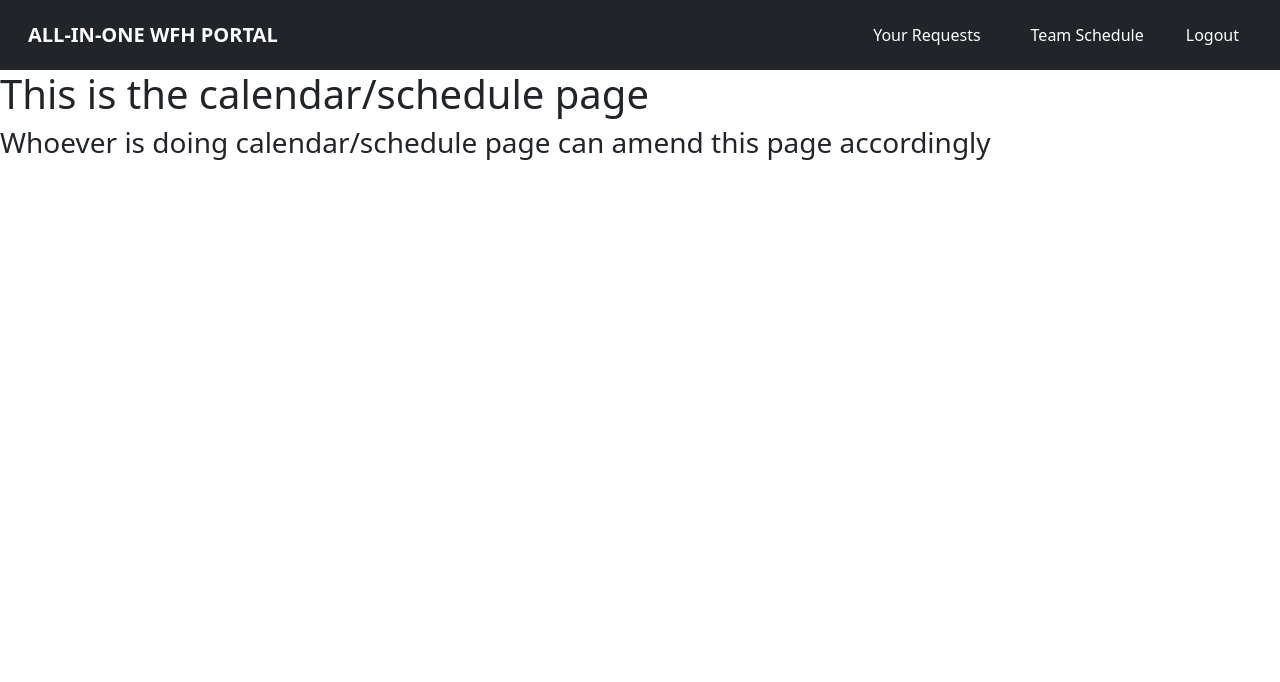
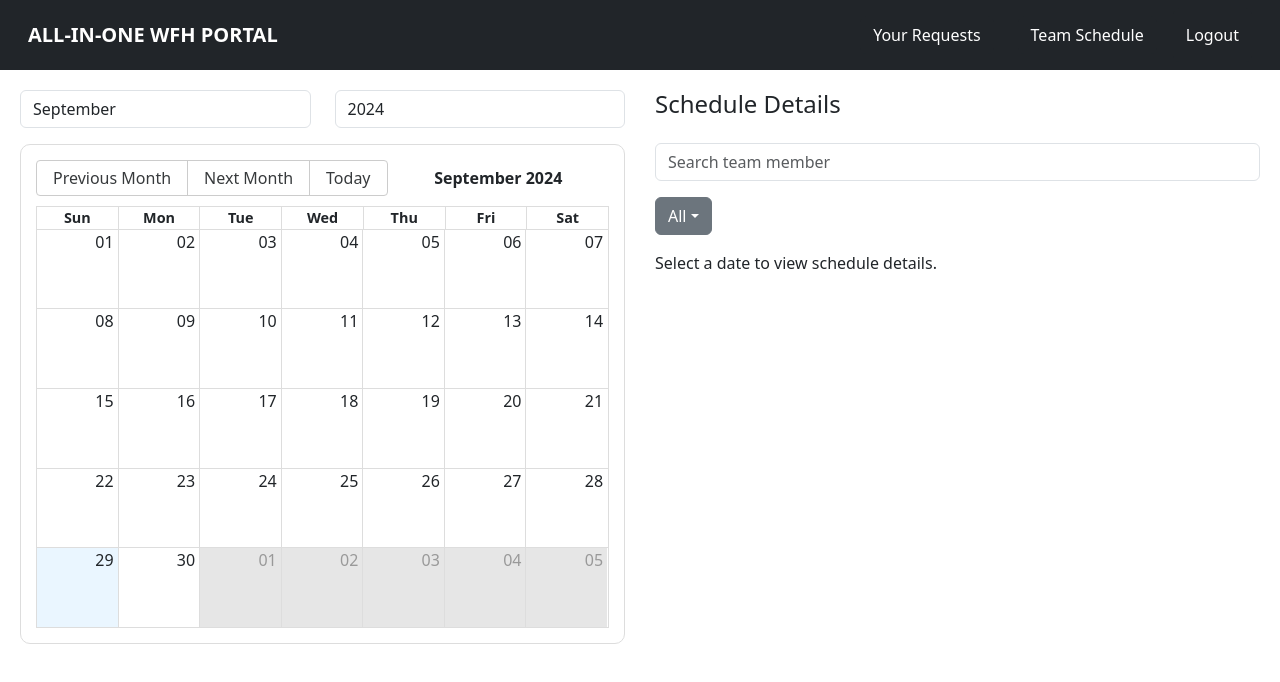
Before and after one commit to weijietan2022/SPM-G2T8-DimSum, a React (Vite) app in the folder spm-g2t8-dimsum/: page /calendar in a window 1280 px wide. Shown: the top 682 px of the page. Built offline with nearby package versions, Linux system fonts and the light colour scheme.

Commit message:
Calendar Page Frontend
Frontend for React Calendar Partially done

```diff
--- a/spm-g2t8-dimsum/package.json
+++ b/spm-g2t8-dimsum/package.json
@@ -10,6 +10,7 @@
   },
   "dependencies": {
     "react": "^18.2.0",
+    "react-big-calendar": "^1.14.1",
     "react-dom": "^18.2.0",
     "react-router-dom": "^6.26.2"
   },
--- a/spm-g2t8-dimsum/src/App.jsx
+++ b/spm-g2t8-dimsum/src/App.jsx
@@ -3,8 +3,16 @@ import './css/App.css';
 import Navbar from './components/Navbar';
 import { Routes, Route, Navigate } from 'react-router-dom';
 import Login from './components/Login';
-import Calendar from './components/Calendar';
+import WFHCalendar from './components/Calendar';
 import YourRequests from './components/YourRequests';  // Import your other components
+
+const events = [
+  { id: 1, teamMember: 'John Doe', start: new Date(2024, 8, 20), end: new Date(2024, 8, 20), status: 'WFH' },
+  { id: 2, teamMember: 'Jane Doe', start: new Date(2024, 8, 21), end: new Date(2024, 8, 21), status: 'office' },
+  { id: 3, teamMember: 'Jack', start: new Date(2024, 8, 21), end: new Date(2024, 8, 21), status: 'WFH' },
+  { id: 4, teamMember: 'Jolene', start: new Date(2024, 8, 21), end: new Date(2024, 8, 21), status: 'WFH' },
+  // More events here
+];
 
 const App = () => {
   const [isAuthenticated, setIsAuthenticated] = useState(true);
@@ -25,7 +33,7 @@ const App = () => {
         <>
           <Route path="/" element={<Navigate to="/calendar" />} />
           <Route path="/yourrequests" element={<><Navbar onLogout={handleLogout} /><YourRequests /></>} />
-          <Route path="/calendar" element={<><Navbar onLogout={handleLogout} /><Calendar /></>} />
+          <Route path="/calendar" element={<><Navbar onLogout={handleLogout} /><WFHCalendar events={events}/></>} />
         </>
       ) : (
         <Route path="*" element={<Navigate to="/login" />} />
--- a/spm-g2t8-dimsum/src/components/Calendar.jsx
+++ b/spm-g2t8-dimsum/src/components/Calendar.jsx
@@ -1,12 +1,169 @@
-import React from 'react';
+import React, { useState, useEffect } from 'react';
+import { Calendar, momentLocalizer } from 'react-big-calendar';
+import moment from 'moment';
+import 'react-big-calendar/lib/css/react-big-calendar.css';
+import { Form, Row, Col, Dropdown, DropdownButton, InputGroup, Container } from 'react-bootstrap';
 
-const Calendar = () => {
+const localizer = momentLocalizer(moment);
+
+const CustomToolbar = ({ date, onNavigate }) => {
+  const handlePrevious = () => {
+    onNavigate('PREV');
+  };
+
+  const handleNext = () => {
+    onNavigate('NEXT');
+  };
+
+  const handleToday = () => {
+    onNavigate('TODAY');
+  };
+
   return (
-    <div>
-      <h1>This is the calendar/schedule page</h1>
-      <h3>Whoever is doing calendar/schedule page can amend this page accordingly</h3>
+    <div className="rbc-toolbar">
+      <span className="rbc-btn-group">
+        <button type="button" onClick={handlePrevious}>Previous Month</button>
+        <button type="button" onClick={handleNext}>Next Month</button>
+        <button type="button" onClick={handleToday}>Today</button>
+      </span>
+      <span className="rbc-toolbar-label"><b>{moment(date).format('MMMM YYYY')}</b></span>
     </div>
   );
 };
 
-export default Calendar;
+const WFHCalendar = ({ events }) => {
+  const [selectedDate, setSelectedDate] = useState(null);
+  const [filteredEvents, setFilteredEvents] = useState([]);
+  const [filter, setFilter] = useState('all');
+  const [searchTerm, setSearchTerm] = useState('');
+  const [month, setMonth] = useState(new Date().getMonth());
+  const [year, setYear] = useState(new Date().getFullYear());
+
+  const handleMonthChange = (e) => setMonth(e.target.value);
+  const handleYearChange = (e) => setYear(e.target.value);
+
+  // Handle clicks on date cells (slots)
+  const handleSlotClick = (slotInfo) => {
+    setSelectedDate(slotInfo.start); // Set the selected date from slot
+    setFilter('all'); // Reset filter to 'all'
+  };
+
+  // Filter events based on selected date, filter type, and search term
+  useEffect(() => {
+    if (selectedDate) {
+      const filtered = events.filter((event) => {
+        const isSameDay = moment(event.start).isSame(selectedDate, 'day'); // Correct comparison for same day
+        const matchesFilter = filter === 'all' || event.status === filter;
+        const matchesSearch = event.teamMember.toLowerCase().includes(searchTerm.toLowerCase());
+        return isSameDay && matchesFilter && matchesSearch;
+      });
+      setFilteredEvents(filtered);
+    }
+  }, [filter, searchTerm, selectedDate, events]);
+
+  // Highlight the selected date cell
+  const dayPropGetter = (date) => {
+    const isSelected = moment(date).isSame(selectedDate, 'day');
+    return {
+      className: isSelected ? 'highlighted-cell' : ''
+    };
+  };
+
+  return (
+    <Container fluid className="wfh-calendar" style={{ padding: '20px' }}>
+      <Row>
+        {/* Left Side: Calendar with Month/Year Filters */}
+        <Col xs={12} md={6} className="mb-4" style={{ paddingRight: '15px' }}>
+          <Row className="mb-3">
+            <Col>
+              <Form.Control as="select" value={month} onChange={handleMonthChange}>
+                {moment.months().map((m, index) => (
+                  <option key={index} value={index}>
+                    {m}
+                  </option>
+                ))}
+              </Form.Control>
+            </Col>
+            <Col>
+              <Form.Control as="select" value={year} onChange={handleYearChange}>
+                {Array.from({ length: 10 }, (_, i) => (
+                  <option key={i} value={new Date().getFullYear() - i}>
+                    {new Date().getFullYear() - i}
+                  </option>
+                ))}
+              </Form.Control>
+            </Col>
+          </Row>
+          <Calendar
+            localizer={localizer}
+            events={[]} // No events displayed on the calendar
+            startAccessor="start"
+            endAccessor="end"
+            style={{ height: 500, borderRadius: '10px', border: '1px solid #ddd', padding: '15px' }}
+            onSelectSlot={handleSlotClick} // Handles clicks on empty dates
+            selectable // Allows selecting empty dates
+            defaultView="month"
+            views={['month']}
+            date={new Date(year, month)}
+            dayPropGetter={dayPropGetter} // Use to apply styles to date cells
+            components={{
+              toolbar: CustomToolbar // Use custom toolbar
+            }}
+            onNavigate={(date) => {
+              setMonth(date.getMonth());
+              setYear(date.getFullYear());
+
+              // If navigating to today, set selected date to today
+              if (moment(date).isSame(moment(), 'day')) {
+                setSelectedDate(moment()); // Set selected date to today's date
+              }
+            }}
+          />
+        </Col>
+
+        {/* Right Side: Schedule Information */}
+        <Col xs={12} md={6} style={{ paddingLeft: '15px' }}>
+          <h4 className="mb-4">Schedule Details</h4>
+          <InputGroup className="mb-3">
+            <Form.Control
+              placeholder="Search team member"
+              value={searchTerm}
+              onChange={(e) => setSearchTerm(e.target.value)}
+            />
+          </InputGroup>
+          <DropdownButton
+            variant="secondary"
+            title={filter === 'all' ? 'All' : filter === 'WFH' ? 'Work From Home' : 'In Office'}
+            onSelect={(selected) => setFilter(selected)}
+            className="mb-3"
+          >
+            <Dropdown.Item eventKey="all">All</Dropdown.Item>
+            <Dropdown.Item eventKey="WFH">Work From Home</Dropdown.Item>
+            <Dropdown.Item eventKey="office">In Office</Dropdown.Item>
+          </DropdownButton>
+
+          {selectedDate ? (
+            <div>
+              <h5>Details for {moment(selectedDate).format('MMMM Do YYYY')}</h5>
+              {filteredEvents.length > 0 ? (
+                <ul className="list-unstyled">
+                  {filteredEvents.map((event) => (
+                    <li key={event.id}>
+                      {event.teamMember} ({event.status})
+                    </li>
+                  ))}
+                </ul>
+              ) : (
+                <p>No events found for the selected day.</p>
+              )}
+            </div>
+          ) : (
+            <p>Select a date to view schedule details.</p>
+          )}
+        </Col>
+      </Row>
+    </Container>
+  );
+};
+
+export default WFHCalendar;
--- a/spm-g2t8-dimsum/src/css/App.css
+++ b/spm-g2t8-dimsum/src/css/App.css
@@ -1,3 +1,26 @@
 body {
     font-family: 'Plus Jakarta Sans', sans-serif;
   }
+
+/* This is the CSS for calendar page */
+
+h4, h5 {
+  font-weight: bold;
+}
+
+.list-unstyled {
+  list-style-type: none;
+  padding-left: 0;
+}
+
+.mb-4 {
+  margin-bottom: 1.5rem;
+}
+
+.calendar-page {
+  padding: 20px;
+}
+
+.highlighted-cell {
+  background-color: lightyellow !important; /* Ensure it overrides other styles */
+}
```
Also changed, not shown: 1 other file (tests, documents, lock files or other folders).
